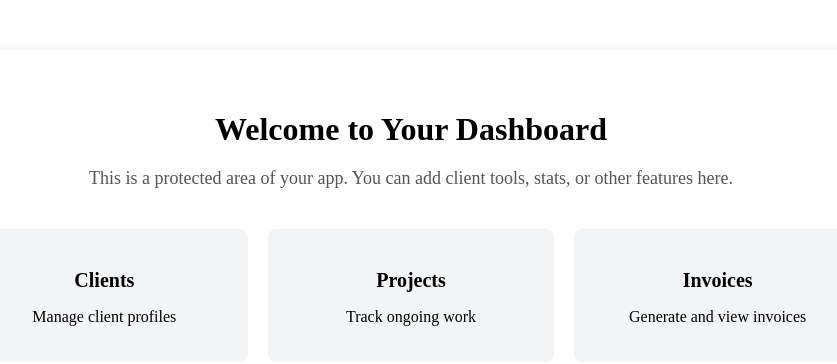
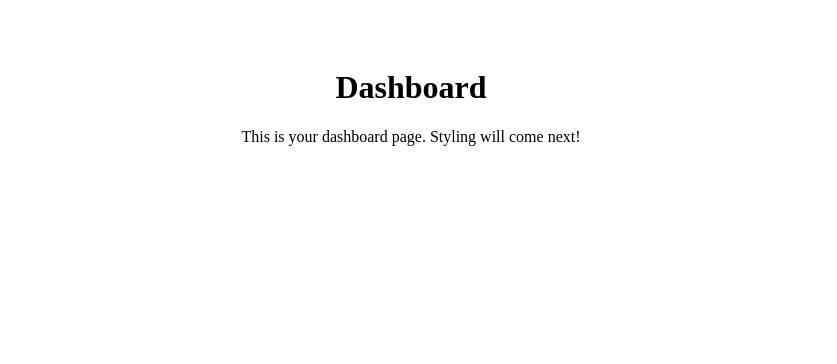
Before and after one commit to arjirayb/clientcanvassite, a Next.js app: page /dashboard in a window 1280 px wide. Shown: the top 364 px of the page, without its empty margins (229-1066 px from the left). Built offline with nearby package versions, Linux system fonts and the light colour scheme.

Commit message:
Update dashboard.js

```diff
--- a/pages/dashboard.js
+++ b/pages/dashboard.js
@@ -1,26 +1,8 @@
-import styles from './Dashboard.module.css'; // Adjust path if CSS is in another folder
-
 export default function Dashboard() {
   return (
-    <div className={styles.container}>
-      <h1 className={styles.heading}>Welcome to Your Dashboard</h1>
-      <p className={styles.message}>This is a protected area of your app. You can add client tools, stats, or other features here.</p>
-
-      {/* Example placeholder content */}
-      <div className={styles.cardGrid}>
-        <div className={styles.card}>
-          <h3>Clients</h3>
-          <p>Manage client profiles</p>
-        </div>
-        <div className={styles.card}>
-          <h3>Projects</h3>
-          <p>Track ongoing work</p>
-        </div>
-        <div className={styles.card}>
-          <h3>Invoices</h3>
-          <p>Generate and view invoices</p>
-        </div>
-      </div>
+    <div style={{ padding: "40px", textAlign: "center" }}>
+      <h1>Dashboard</h1>
+      <p>This is your dashboard page. Styling will come next!</p>
     </div>
   );
 }
```
